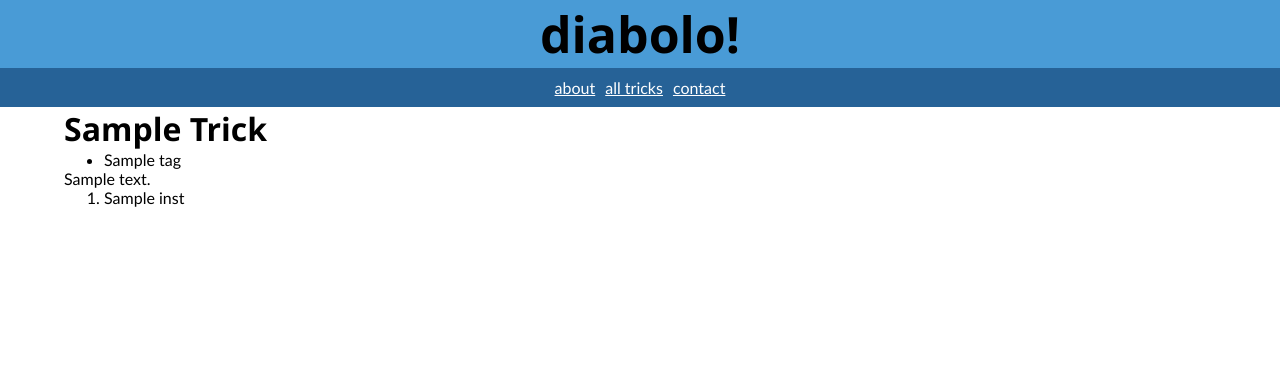
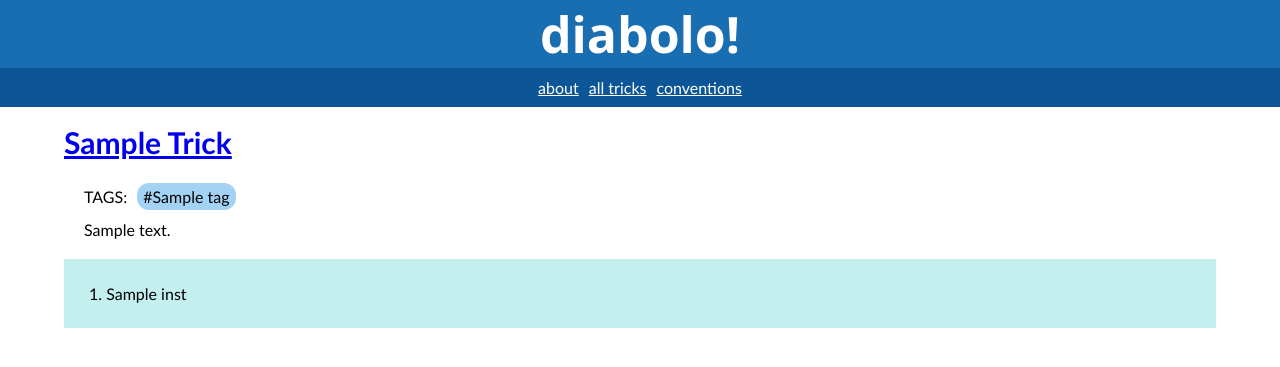
Before and after one commit to apeartist/diabolowiki, a Django app: template diabolowiki/templates/tricks/trickbase.html in a window 1280 px wide. Shown: the top 367 px of the page. Run offline with Django 5.2, Linux system fonts and the light colour scheme; the template is opened without the code that fills it: most values are stand-ins (such as "Sample title", 1, 10 or a date in 2020); data that the repository does not hold is empty.

Commit message:
better admin forms for trick, better css

```diff
--- a/diabolowiki/diabolowiki/urls.py
+++ b/diabolowiki/diabolowiki/urls.py
@@ -20,6 +20,7 @@ from . import views
 
 urlpatterns = [
     path('admin/', admin.site.urls),
-    path('', views.index),
+    path('', views.index, name="index"),
+    path('conventions/', views.conventions, name="conventions"),
     path('tricks/', include('tricks.urls')),
 ]
--- a/diabolowiki/diabolowiki/views.py
+++ b/diabolowiki/diabolowiki/views.py
@@ -2,3 +2,6 @@ from django.shortcuts import render
 
 def index(request):
     return render(request,'index.html')
+
+def conventions(request):
+    return render(request,"conventions.html")
--- a/diabolowiki/static/css/style.css
+++ b/diabolowiki/static/css/style.css
@@ -1,3 +1,14 @@
+:root {
+    --main-bg-color:#fff;
+    --bg-1: #c3efef;
+    --bg-2: #a2d2f4;
+    --bg-3: #649efb;
+    --bg-4: #196db1;
+    --bg-5: #0c5697;
+    --bg-accent-1: #ffc362;
+    --bg-muted-1: #c5cbcb;
+}
+
 * {
     box-sizing: border-box;
     margin:0px;
@@ -15,11 +26,12 @@ header {
     flex-direction: column;
     align-items:stretch;
     justify-content: center;
-    background-color: #499bd6;
+    background-color: var(--bg-4);
 }
 
 header h1 {
     font-size:50px;
+    color:white;
     text-align:center;
 }
 
@@ -28,7 +40,7 @@ nav {
     justify-content:center;
     gap: 10px;
     padding: 10px;
-    background-color: #266297;
+    background-color: var(--bg-5);
 }
 
 nav a {
@@ -42,24 +54,30 @@ main {
     margin:auto;
 }
 
+/* CLASSES */
+
 div.left {
     width: 30%;
     float: left;
 }
 
-div.main {
+div.right {
     width: 70%;
 }
 
 div.section {
     padding: 20px 10px;
-    margin: 40px;
 }
 
 .bg-1 {
-    background-color: #95e0f5;
+    background-color: var(--bg-1);
 }
 
 .bg-2 {
-    background-color: #ffffff;
+    background-color: var(--bg-muted-1);
 }
+
+.title {
+    font-size: 30px;
+    margin: 15px 0px;
+}
--- /dev/null
+++ b/diabolowiki/static/css/tricks.css
@@ -0,0 +1,32 @@
+.simpledescription {
+    margin: 20px;
+}
+
+.tricktag-container {
+    display:flex;
+    margin: 10px 0px;
+    flex-wrap: wrap;
+    gap: 10px;
+    align-items: center;
+}
+
+.tricktag {
+    display: block;
+    background-color: var(--bg-2);
+    border-radius:12px;
+    padding:4px 6px;
+}
+
+.tricktag:hover {
+    filter: brightness(90%) saturate(140%);
+}
+
+.instruction-container {
+    background-color: var(--bg-1);
+    list-style-position: inside;
+    padding: 15px;
+}
+
+.instruction {
+    margin: 10px;
+}
--- a/diabolowiki/templates/partials/_navbar.html
+++ b/diabolowiki/templates/partials/_navbar.html
@@ -3,6 +3,6 @@
     <nav>
         <a href="contact">about</a>
         <a href="{% url 'tricks:tricks-all' %}">all tricks</a>
-        <a href="contact">contact</a>
+        <a href="{% url 'conventions' %}">conventions</a>
     </nav>
 </header>
--- a/diabolowiki/templates/tricks/trickbase.html
+++ b/diabolowiki/templates/tricks/trickbase.html
@@ -1,25 +1,23 @@
 {% extends "base.html" %}
+{% load static %}
 
 {% block style %}
+<link rel="stylesheet" href="{% static 'css/tricks.css' %}">
 {% endblock style %}
 
 {% block content %}
 
-    <h1>{{trick.name|title}}</h1>
+    <h1 class="title"> <a href="{% url 'tricks:tricks-page' trick.slug%}">{{trick.name|title}}</a> </h1>
 
-    <ul>
-    {% for tag in trick.tags.all %}
-        <li>{{tag.name}}</li>
-    {% endfor %}
-    </ul>
-
-    <p>{{trick.description}}</p>
+    <div class="simpledescription">
+        {% include "tricks/tricksimple.html" %}
+    </div>
 
     <div>
-        <ol>
+        <ol class="instruction-container">
 
             {% for inst in trick.instructions %}
-            <li>
+            <li class="instruction">
                 {{inst}}
             </li>
             {% endfor %}
--- /dev/null
+++ b/diabolowiki/templates/tricks/tricksimple.html
@@ -0,0 +1,10 @@
+<div class="tricktag-container">
+    <p>TAGS:</p>
+{% for tag in trick.tags.all %}
+    <p class="tricktag">#{{tag.name}}</p>
+{% empty %}
+    <p>None</p>
+{% endfor %}
+</div>
+
+<p>{{trick.description}}</p>
--- a/diabolowiki/tricks/admin.py
+++ b/diabolowiki/tricks/admin.py
@@ -1,9 +1,12 @@
 from django.contrib import admin
 
 # Register your models here.
-from .models import Trick
+from .models import Trick, TrickTag
+from .forms import TrickForm
 
 class TrickAdmin(admin.ModelAdmin):
     prepopulated_fields = {"slug": ['name']}
+    form = TrickForm
 
 admin.site.register(Trick, TrickAdmin)
+admin.site.register(TrickTag)
--- a/diabolowiki/tricks/models.py
+++ b/diabolowiki/tricks/models.py
@@ -14,7 +14,7 @@ class Trick(models.Model):
     difficulty = models.IntegerField(choices=[(i, i) for i in range(1, 6)], blank=True, default=1)
     #photo = models.ImageField(upload_to='photo', blank=True)
     instructions = ArrayField(base_field=models.TextField(blank=True, null=True), blank=True, default=list)
-    tags = models.ManyToManyField("tricks.TrickTag", related_name="tricks_trick_related")
+    tags = models.ManyToManyField("tricks.TrickTag", related_name="tricks_trick_related", blank=True)
 
     # clean up the field data (custom)
     def clean(self):
```
Also changed, not shown: diabolowiki/templates/conventions.html (added, +8 -0 lines), diabolowiki/templates/tricks/alltricks.html (+9 -3 lines), diabolowiki/tricks/forms.py (added, +7 -0 lines), diabolowiki/tricks/migrations/0011_alter_trick_tags.py (added).
